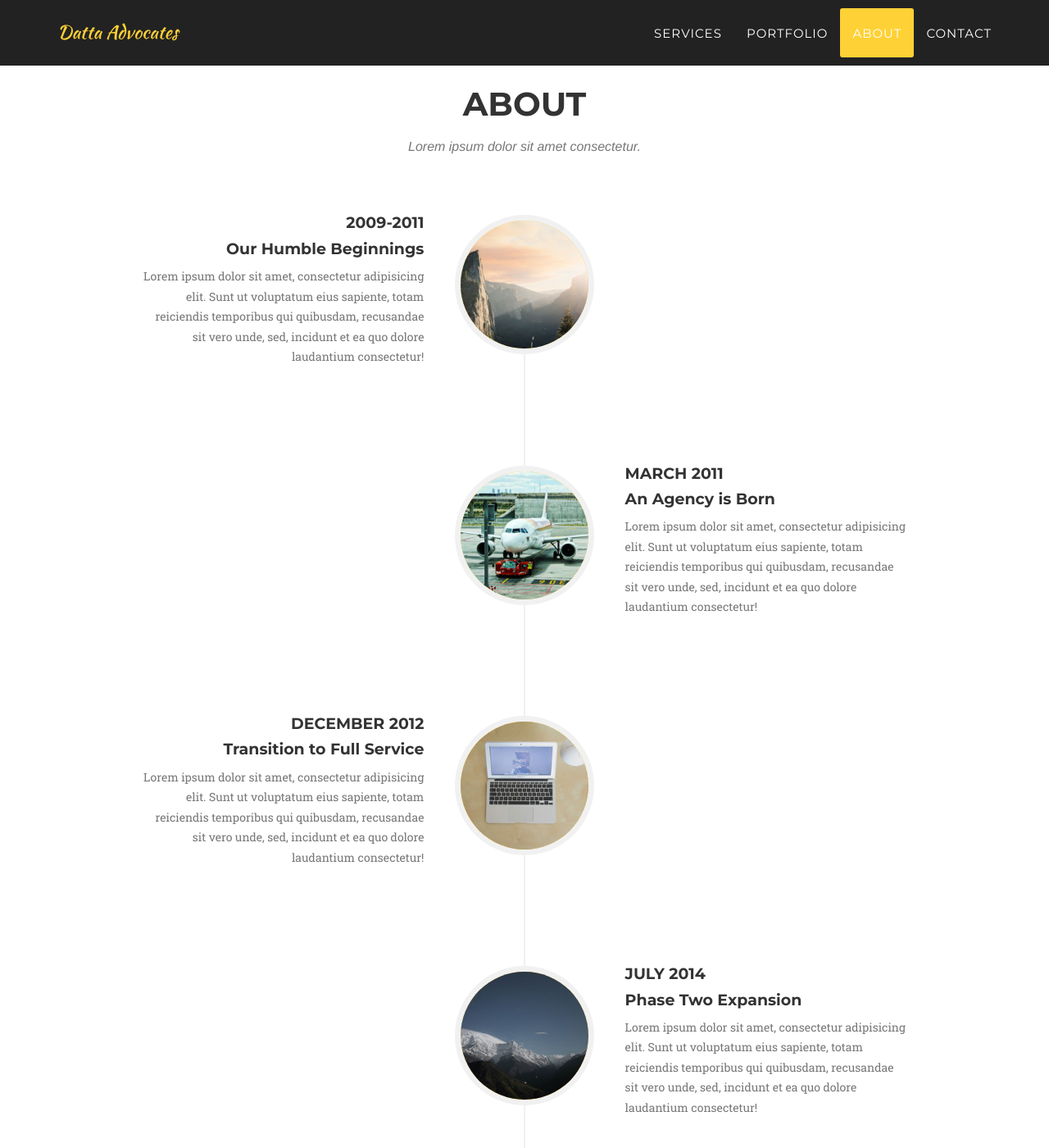
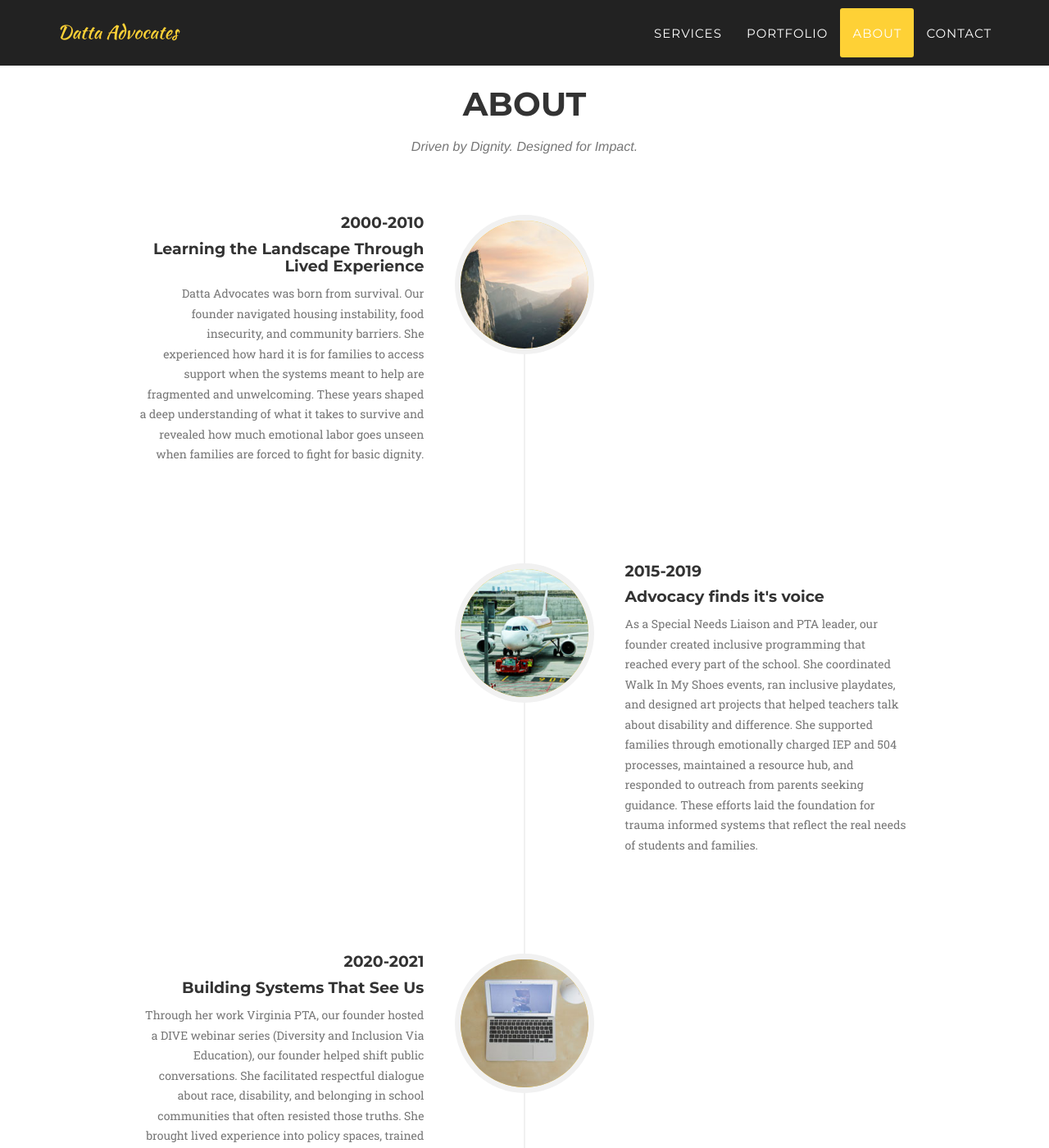
Before and after one commit to neeradatta/dattaadvocate.com, a Jekyll site: the page built from index.html, in a window 1280 px wide and 1400 px high, scrolled down 2751 px. Shown: the whole window at 82% size. Built offline with Jekyll 4.4.1, drawn with Linux system fonts in a browser that asks for light colours; some web fonts are replaced; some of the changed text lies outside the part shown.

Commit message:
Updated the about section

```diff
--- a/_config.yml
+++ b/_config.yml
@@ -44,15 +44,9 @@ people:
 
 # Social networks usernames (many more available: google-plus, flickr, dribbble, pinterest, instagram, tumblr, linkedin, etc.)
 social:
-  - title: twitter
-    url:
   - title: facebook
     url:
-  - title: stack-overflow
-    url:
-  - title: bitbucket
-    url:
-  - title: github
+  - title: instagram
     url:
 
 # Postal address (add as many lines as necessary)
--- a/_includes/about.html
+++ b/_includes/about.html
@@ -4,7 +4,7 @@
             <div class="row">
                 <div class="col-lg-12 text-center">
                     <h2 class="section-heading">About</h2>
-                    <h3 class="section-subheading text-muted">Lorem ipsum dolor sit amet consectetur.</h3>
+                    <h3 class="section-subheading text-muted">Driven by Dignity. Designed for Impact.</h3>
                 </div>
             </div>
             <div class="row">
@@ -16,11 +16,11 @@
                             </div>
                             <div class="timeline-panel">
                                 <div class="timeline-heading">
-                                    <h4>2009-2011</h4>
-                                    <h4 class="subheading">Our Humble Beginnings</h4>
+                                    <h4>2000-2010</h4>
+                                    <h4 class="subheading">Learning the Landscape Through Lived Experience</h4>
                                 </div>
                                 <div class="timeline-body">
-                                    <p class="text-muted">Lorem ipsum dolor sit amet, consectetur adipisicing elit. Sunt ut voluptatum eius sapiente, totam reiciendis temporibus qui quibusdam, recusandae sit vero unde, sed, incidunt et ea quo dolore laudantium consectetur!</p>
+                                    <p class="text-muted">Datta Advocates was born from survival. Our founder navigated housing instability, food insecurity, and community barriers. She experienced how hard it is for families to access support when the systems meant to help are fragmented and unwelcoming. These years shaped a deep understanding of what it takes to survive and revealed how much emotional labor goes unseen when families are forced to fight for basic dignity.</p>
                                 </div>
                             </div>
                         </li>
@@ -30,11 +30,11 @@
                             </div>
                             <div class="timeline-panel">
                                 <div class="timeline-heading">
-                                    <h4>March 2011</h4>
-                                    <h4 class="subheading">An Agency is Born</h4>
+                                    <h4>2015-2019</h4>
+                                    <h4 class="subheading">Advocacy finds it's voice</h4>
                                 </div>
                                 <div class="timeline-body">
-                                    <p class="text-muted">Lorem ipsum dolor sit amet, consectetur adipisicing elit. Sunt ut voluptatum eius sapiente, totam reiciendis temporibus qui quibusdam, recusandae sit vero unde, sed, incidunt et ea quo dolore laudantium consectetur!</p>
+                                    <p class="text-muted">As a Special Needs Liaison and PTA leader, our founder created inclusive programming that reached every part of the school. She coordinated Walk In My Shoes events, ran inclusive playdates, and designed art projects that helped teachers talk about disability and difference. She supported families through emotionally charged IEP and 504 processes, maintained a resource hub, and responded to outreach from parents seeking guidance. These efforts laid the foundation for trauma informed systems that reflect the real needs of students and families.</p>
                                 </div>
                             </div>
                         </li>
@@ -44,11 +44,11 @@
                             </div>
                             <div class="timeline-panel">
                                 <div class="timeline-heading">
-                                    <h4>December 2012</h4>
-                                    <h4 class="subheading">Transition to Full Service</h4>
+                                    <h4>2020-2021</h4>
+                                    <h4 class="subheading">Building Systems That See Us</h4>
                                 </div>
                                 <div class="timeline-body">
-                                    <p class="text-muted">Lorem ipsum dolor sit amet, consectetur adipisicing elit. Sunt ut voluptatum eius sapiente, totam reiciendis temporibus qui quibusdam, recusandae sit vero unde, sed, incidunt et ea quo dolore laudantium consectetur!</p>
+                                    <p class="text-muted">Through her work Virginia PTA, our founder hosted a DIVE webinar series (Diversity and Inclusion Via Education), our founder helped shift public conversations. She facilitated respectful dialogue about race, disability, and belonging in school communities that often resisted those truths. She brought lived experience into policy spaces, trained families to advocate for their children, and modeled emotionally intelligent communication rooted in care and accountability.</p>
                                 </div>
                             </div>
                         </li>
@@ -58,19 +58,20 @@
                             </div>
                             <div class="timeline-panel">
                                 <div class="timeline-heading">
-                                    <h4>July 2014</h4>
-                                    <h4 class="subheading">Phase Two Expansion</h4>
+                                    <h4>2022 to 2023</h4>
+                                    <h4 class="subheading">Deepening Systems Knowledge and Coalition Building</h4>
                                 </div>
                                 <div class="timeline-body">
-                                    <p class="text-muted">Lorem ipsum dolor sit amet, consectetur adipisicing elit. Sunt ut voluptatum eius sapiente, totam reiciendis temporibus qui quibusdam, recusandae sit vero unde, sed, incidunt et ea quo dolore laudantium consectetur!</p>
+                                    <p class="text-muted">Datta Advocates began with survival. Our founder navigated housing instability, food insecurity, and the special education system as a parent and advocate. Over time, she supported families through IEP and 504 processes, and helped shape policy conversations at the local and state level. She deepened her understanding of school discipline and disability rights, studying how exclusionary practices contribute to the pipeline from preschool to prison. Today, Datta Advocates works at the intersection of education and housing justice, supporting families facing eviction, homelessness, and systemic barriers.</p>
                                 </div>
                             </div>
                         </li>
                         <li class="timeline-inverted">
                             <div class="timeline-image">
-                                <h4>Be Part
-                                    <br>Of Our
-                                    <br>Story!</h4>
+                               <br><h5>Every family
+                                    <br>deserves
+                                    <br>dignity
+                                    <br>& respect</h4>
                             </div>
                         </li>
                     </ul>
--- a/_includes/footer.html
+++ b/_includes/footer.html
@@ -12,14 +12,14 @@
                         {% endfor %}
                     </ul>
                 </div>
-                <div class="col-md-4">
+                <!-- div class="col-md-4">
                     <ul class="list-inline quicklinks">
                         <li><a href="#">Privacy Policy</a>
                         </li>
                         <li><a href="#">Terms of Use</a>
                         </li>
                     </ul>
-                </div>
+                </div-->
             </div>
         </div>
     </footer>
```
